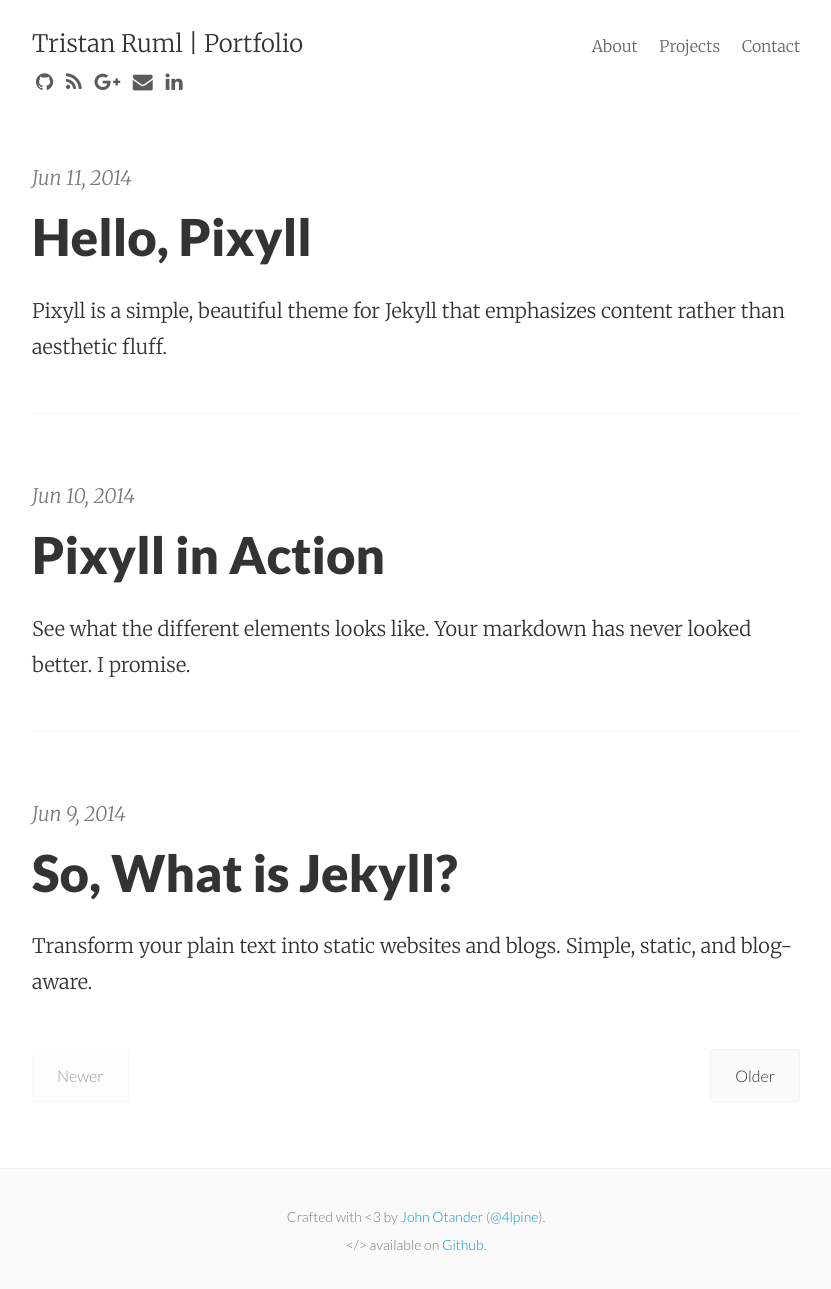
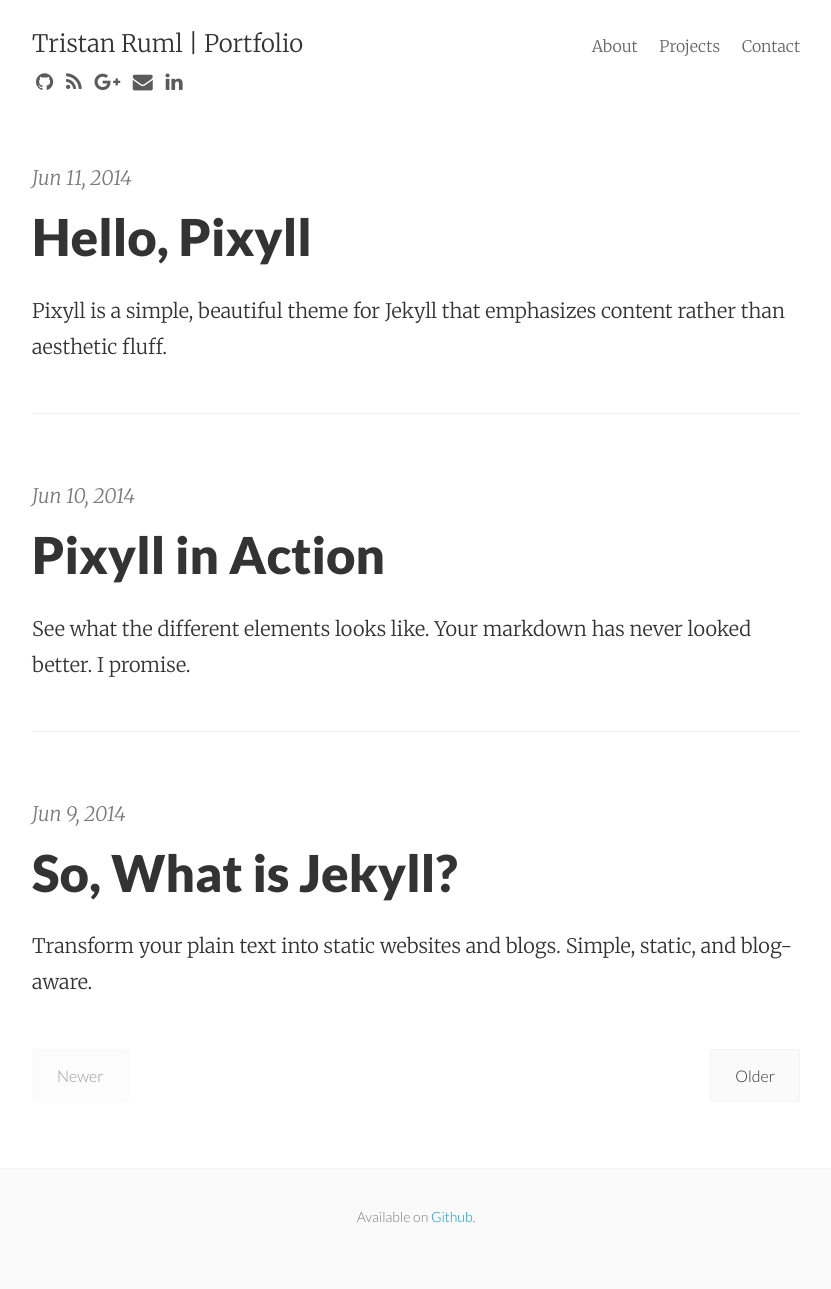
Before and after one commit to tkruml/tkruml.github.io, a Jekyll site: the page built from index.html, in a window 1280 px wide. Shown: the whole page, without its empty margins (224-1055 px from the left). Built offline with Jekyll 4.4.1, drawn with Linux system fonts in a browser that asks for light colours; nearby versions of some CDN libraries; the list of posts is cut into pages by our own code.

Commit message:
Update footer.html
Replace bottom footer

```diff
--- a/_includes/footer.html
+++ b/_includes/footer.html
@@ -2,8 +2,7 @@
   <div class="p2 wrap">
     <div class="measure mt1 center">
       <small>
-        Crafted with &lt;3 by <a href="http://johnotander.com">John Otander</a> (<a href="https://twitter.com/4lpine">@4lpine</a>).<br>
-        &lt;/&gt; available on <a href="https://github.com/johnotander/pixyll">Github</a>.
+        Available on <a href="https://github.com/tkruml/tkruml.github.io">Github</a>.
       </small>
     </div>
   </div>
```
